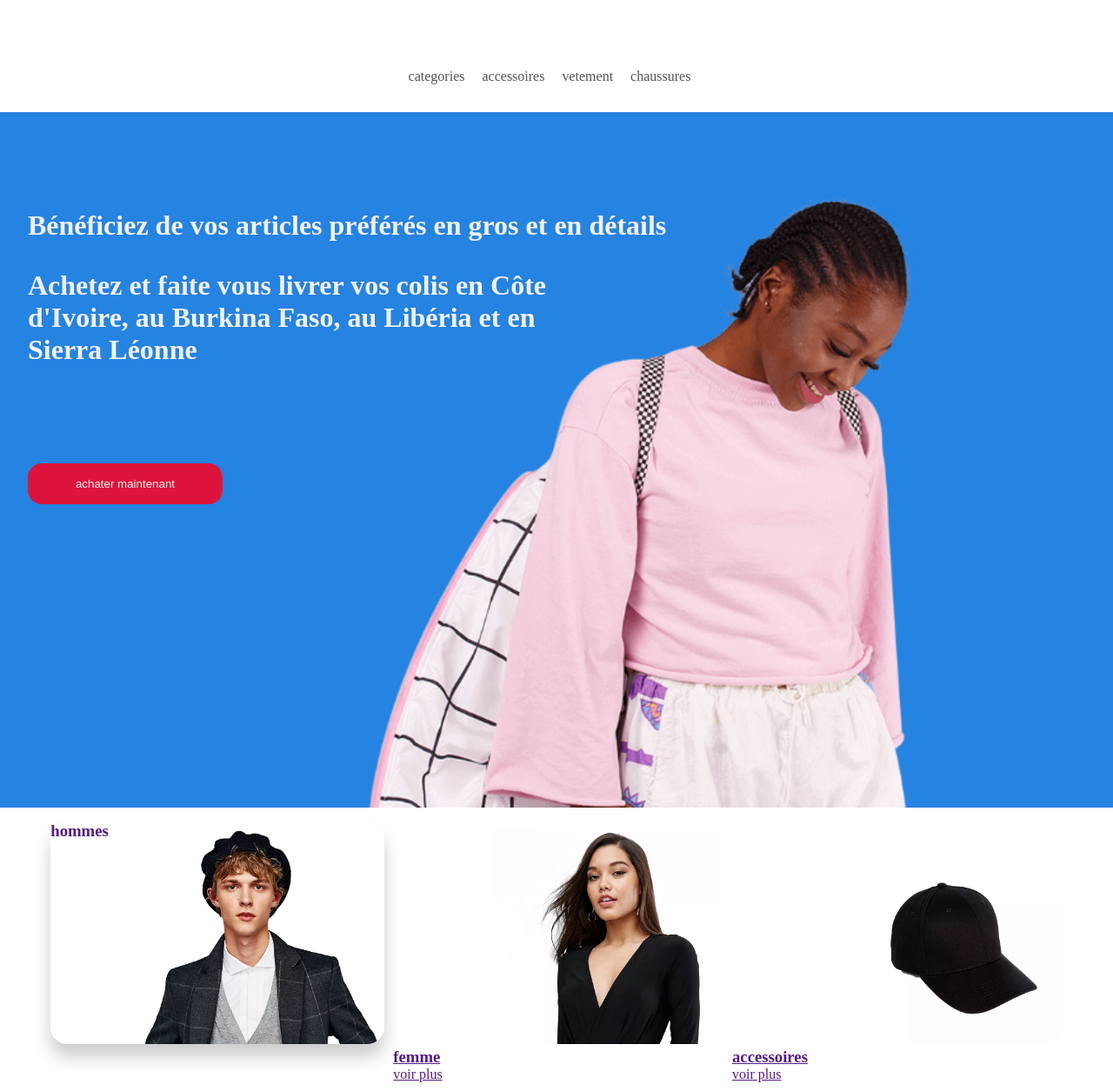
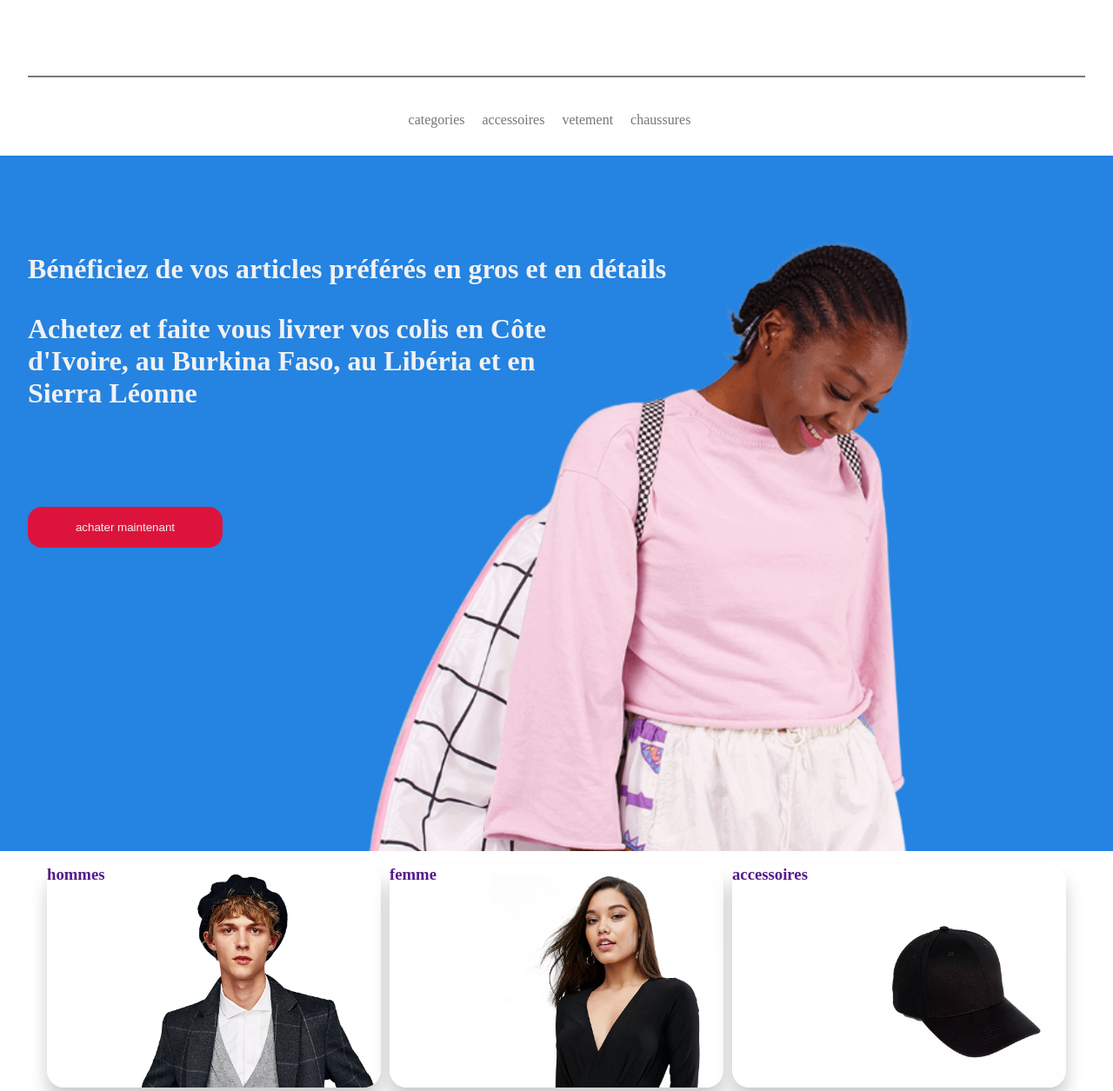
Before and after one commit to mourade10/projet-personnelle, a plain HTML site: page index.html in a window 1280 px wide. Shown: the part 104-1359 px from the top of the page at 87% size. Drawn offline with nearby package versions, Linux system fonts and the light colour scheme.

Commit message:
mise a jour1

```diff
--- a/css/main.css
+++ b/css/main.css
@@ -174,13 +174,12 @@ span{
 .nav-bar a {
   margin-right: 1rem;
   text-decoration: none;
-  color: #555;
+  color: #777474;
 }
 
 .nav-box{
   display: flex;
   width: 100%;
-  height: 750px;
   justify-content: center;
   gap: 10px;
   margin-top: 1rem;
@@ -212,3 +211,38 @@ span{
   opacity: 0;
   visibility: hidden;
 }
+
+.box-f{
+  box-shadow: 0px 15px 20px rgba(0, 0, 0, 0.2 );
+  width: 30%;
+  height: 16rem;
+  background-color: #ffff;
+  border-radius: 20px;
+  position: relative;
+}
+
+.box-ff{
+  position: absolute;
+  top: 0;
+}
+
+.nav-accessoires{
+  box-shadow: 0px 15px 20px rgba(0, 0, 0, 0.2 );
+  width: 30%;
+  height: 16rem;
+  background-color: #ffff;
+  border-radius: 20px;
+  position: relative;
+}
+
+.box-acc{
+  position: absolute;
+  top: 0;
+}
+
+.vide{
+  margin: 2rem;
+  margin-top: 2.5rem;
+  margin-bottom: 2.5rem;
+  border: 0.3px solid rgb(122, 120, 120);
+}
--- a/index.html
+++ b/index.html
@@ -44,7 +44,7 @@
         </div></div>
         <br>
     </header>
-
+    <div class="vide"></div>
 
 
     <div class="nav-bar">
@@ -81,33 +81,25 @@
              <div class="box-f">
                 <a href="">
                     <img src="images/xbanner-01.jpg.pagespeed.ic.Uj5FE94mgU.webp" alt="">
-                    <div class="box-ff">
-                        <h3>
+                        <h3 class="box-ff">
                             femme
                         </h3>
-                        <div class="box-vv">
-                            <p>voir plus</p>
-                        </div>
-                    </div>
+                            <p class="box-fv">voir plus</p>
                 </a>
              </div>
 
              <div class="nav-accessoires">
                 <a href="">
                     <img src="images/xbanner-03.jpg.pagespeed.ic.1rqLomOaMb.webp" alt="">
-                    <div class="box-acc">
-                        <h3>
+                        <h3 class="box-acc">
                             accessoires
                         </h3>
-                        <div class="box-accessoire">
-                            <p>voir plus</p>
-                        </div>
-                    </div>
+                            <p class="box-accessoire">voir plus</p>
                 </a>
              </div>
-        </div>
+            </div>
 
-        <div class="vide"></div>
+
 
         <div class="box-fixe">
             <div class="cardi">
```
